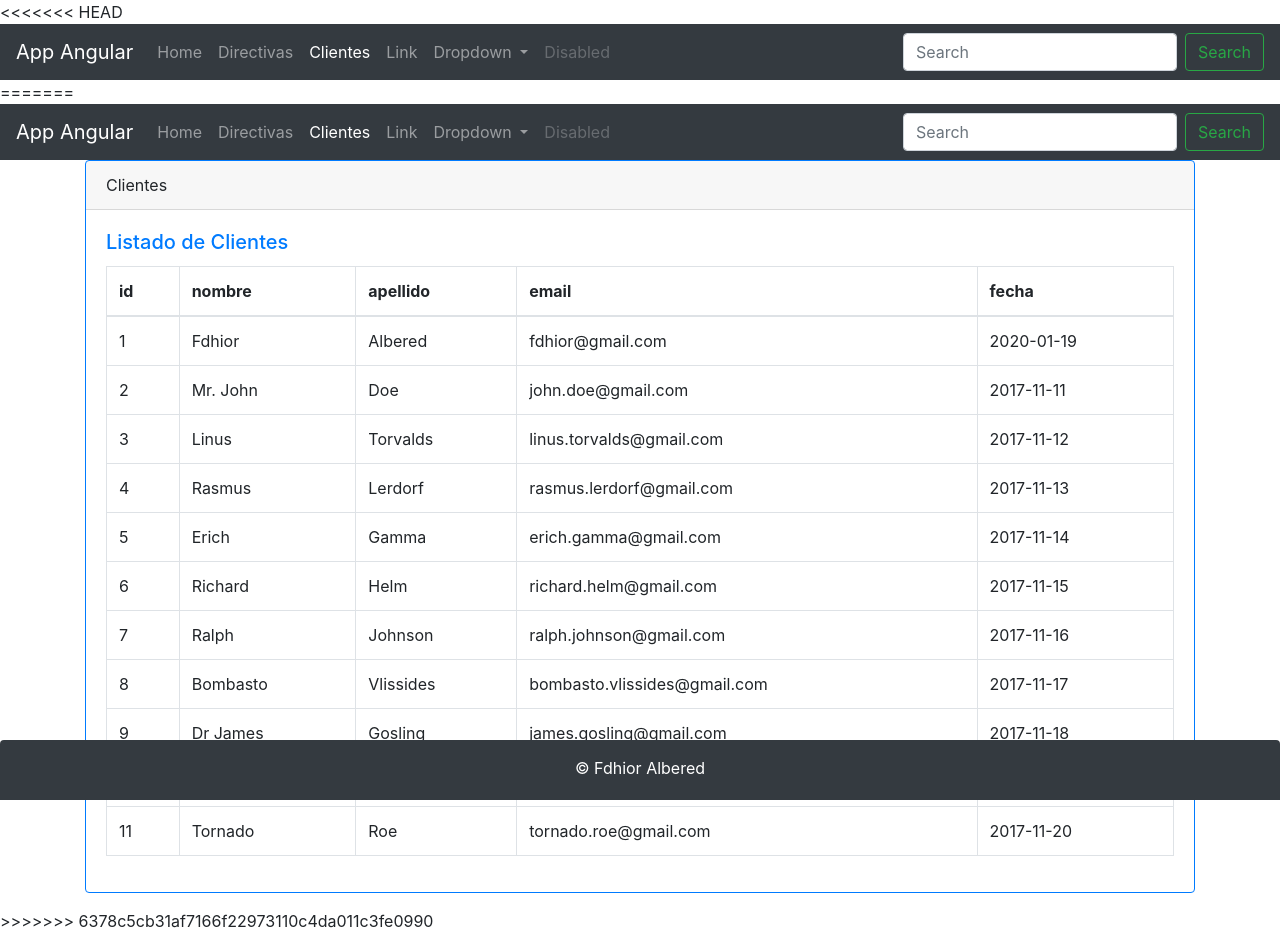
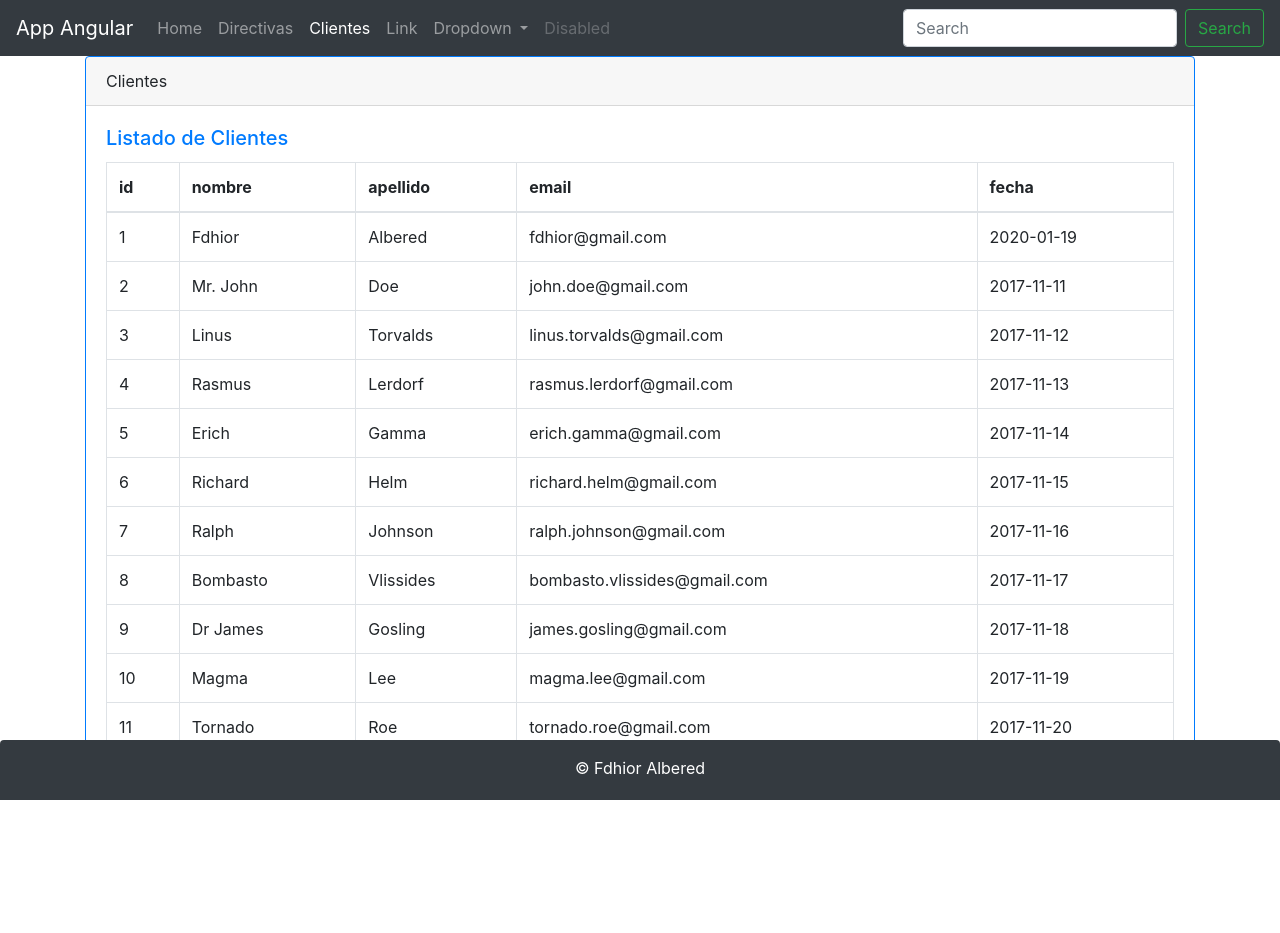
Before and after one commit to fdhior/springangularfront, an Angular app: page /clientes in a window 1280 px wide. After the commit the page ends 805 px from the top, so only its background shows below. Built offline with nearby package versions, Linux system fonts and the light colour scheme.

Commit message:
Fix adicional

```diff
--- a/src/app/app.component.html
+++ b/src/app/app.component.html
@@ -1,22 +1,3 @@
-<<<<<<< HEAD
-
-<app-header></app-header>
-
-<div class="container">
-    <!-- <h1>{{ title }}</h1> -->
-    <!-- <app-directiva></app-directiva>    -->
-    <!-- <app-clientes></app-clientes> -->
-
-    <!-- <ul>
-        <li>{{ curso }} Course</li>
-        <li>Professor: {{ profesor }}</li>
-    </ul> -->
-
-    <router-outlet></router-outlet>
-
-</div>
-
-=======
 
 <app-header></app-header>
 
@@ -34,5 +15,4 @@
 
 </div>
 
->>>>>>> 6378c5cb31af7166f22973110c4da011c3fe0990
 <app-footer></app-footer>
```
